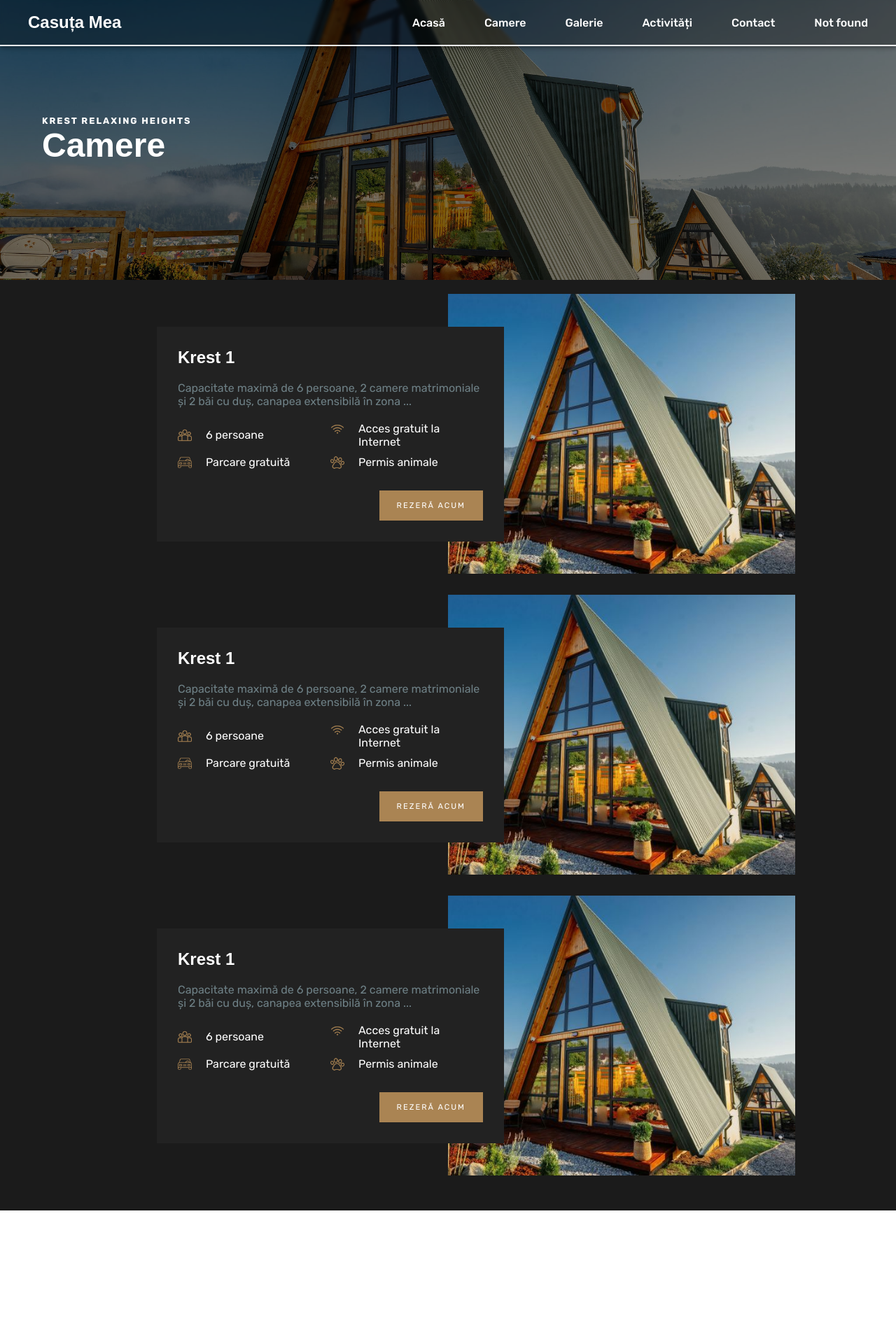
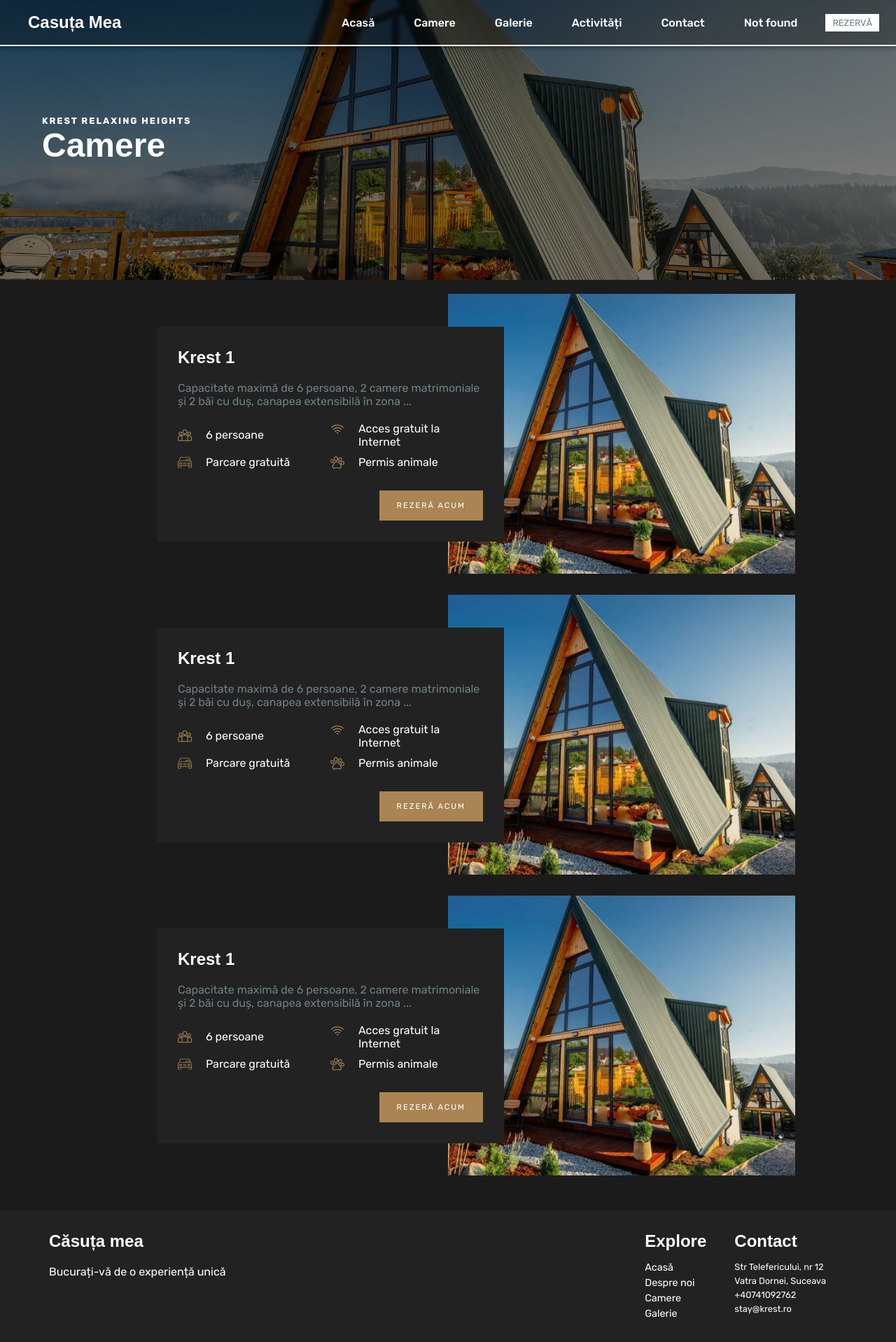
Before and after one commit to GabrielDamian/Rings_of_Saturn, a Next.js app in the folder app/: page /camere in a window 1280 px wide. Shown: the top 1918 px of the page at 70% size. Before the commit the page ends 1730 px from the top, so only its background shows below. Built offline with nearby package versions, Linux system fonts and the light colour scheme; a web font is replaced by a local one.

Commit message:
Menu button and react date picker in Section 4

```diff
--- a/app/package.json
+++ b/app/package.json
@@ -17,6 +17,7 @@
     "framer-motion": "^11.2.13",
     "next": "14.2.4",
     "react": "^18",
+    "react-datepicker": "^7.3.0",
     "react-dom": "^18",
     "react-grid-gallery": "^1.0.1",
     "react-image-lightbox": "^5.1.4",
--- a/app/src/components/Menu/Menu_1/Menu1.module.css
+++ b/app/src/components/Menu/Menu_1/Menu1.module.css
@@ -40,10 +40,10 @@
     color: var(--colors-accent_1);
     text-decoration: none;
     font-family: var(--fonts-body);
-    color: red;
   }
   .desktopNav {
     display: flex;
+    align-items: center;
     gap: 24px;
     list-style: none;
     margin: 0;
@@ -62,3 +62,18 @@
   .desktopNav li a:hover {
     color: var(--colors-accent_4);
   }
+  .menuButton
+  {
+    font-family: var(--fonts-body);
+    text-decoration: none;
+    text-transform: uppercase;
+    padding: 5px 10px;
+    background-color: var(--colors-accent_2);
+    color: var(--colors-accent_1);
+    transition: all 0.3s ease;
+    font-size: 0.8rem;
+  }
+  .menuButton:hover
+  {
+    transform: scale(1.1);
+  }
--- a/app/src/components/Menu/Menu_1/index.js
+++ b/app/src/components/Menu/Menu_1/index.js
@@ -97,6 +97,10 @@ const BurgerMenu = () => {
                 Not found
               </Link>
             </li>
+
+            <Link href="/" className={styles.menuButton}>
+              Rezervă
+            </Link>
           </ul>
         )}
       </Toolbar>
--- a/app/src/pages/camere.js
+++ b/app/src/pages/camere.js
@@ -1,3 +1,4 @@
+import Footer_1 from "@/components/Footer/Footer_1";
 import Hero_2 from "@/components/Hero/Hero_2";
 import Section_5 from "@/components/Section/Section_5";
 import FadeInSection from "@/saturn/FadeInSection";
@@ -9,6 +10,9 @@ export default function Rooms() {
         <Hero_2 title="KREST RELAXING HEIGHTS" subTitle="Camere" />
       </FadeInSection>
       <Section_5 />
+      <FadeInSection>
+        <Footer_1 />
+      </FadeInSection>
     </div>
   );
 }
--- a/app/src/pages/galerie.js
+++ b/app/src/pages/galerie.js
@@ -1,3 +1,4 @@
+import Footer_1 from "@/components/Footer/Footer_1";
 import Hero_2 from "@/components/Hero/Hero_2";
 import Section_7 from "@/components/Section/Section_7";
 import FadeInSection from "@/saturn/FadeInSection";
@@ -9,6 +10,9 @@ export default function Galerie() {
         <Hero_2 title="Aruncă o privire la împrejurimile noastre" subTitle="Galerie" />
       </FadeInSection>
       <Section_7 />
+      <FadeInSection>
+        <Footer_1 />
+      </FadeInSection>
     </>
   );
 }
```
Also changed, not shown: app/src/components/Section/Section_4/Section_4.module.css (+17 -0 lines), app/src/components/Section/Section_4/index.js (+20 -2 lines), app/src/pages/404.js (+12 -5 lines), 1 other file (tests, documents, lock files or other folders).
